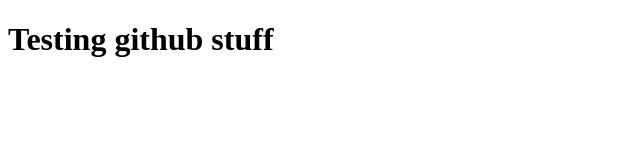
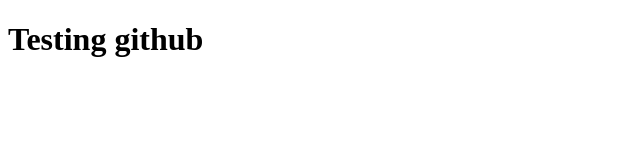
Before and after one commit to mfontenlamiro/TEST, a plain HTML site: page index.html in a window 1280 px wide. Shown: the whole page, without its empty margins (0-640 px from the left). Drawn offline with Linux system fonts and the light colour scheme.

Commit message:
Probando

```diff
--- a/index.html
+++ b/index.html
@@ -6,6 +6,6 @@
     <title>Document</title>
 </head>
 <body>
-    <h1>Testing github stuff</h1>
+    <h1>Testing github</h1>
 </body>
 </html>
```
